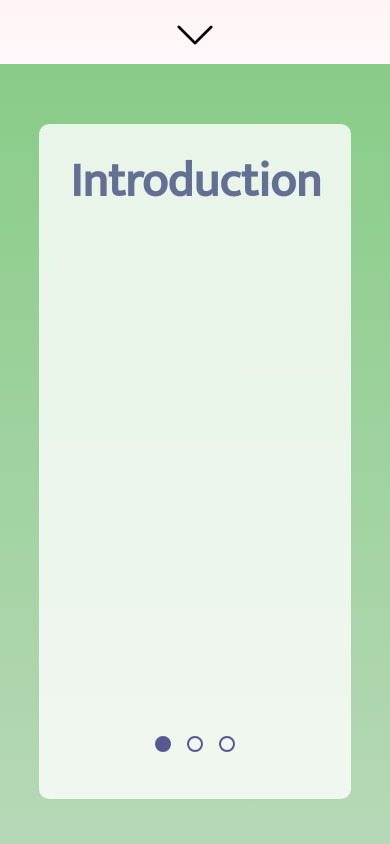
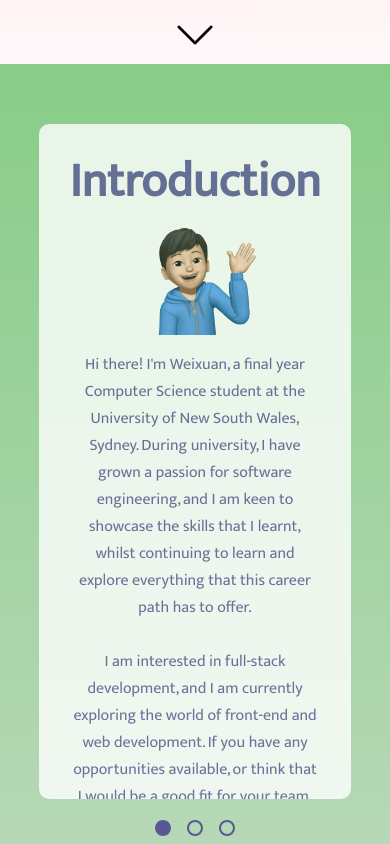
Before and after one commit to weixuanli3/weixuanli3.github.io, a plain HTML site: page index.html in a window 390 px wide. Shown: the part 780-1624 px from the top of the page. Drawn offline with Linux system fonts and the light colour scheme.

Commit message:
feat: added introduction

```diff
--- a/index.html
+++ b/index.html
@@ -59,8 +59,7 @@
                 </div>
             </div>
             <!--arrow-->
-            <div class="arrow_about">
-                <div class="about_hide">About me</div>
+            <div class="arrow_next">
                 <a href="#about"><img src="resources/images/down_arrow.png" alt="arrow" width="40" height="40"></a>
             </div>
         </section>
@@ -71,9 +70,17 @@
                 <div id="slide1-intro" class="slide">
                     <div class="slide_box">
                         <h1>Introduction</h1>
+                        <img src="resources/images/avatar_hi.png" alt="Hi!" class="avatar_hi">
+                        <p class="intro">
+                            Hi there! I'm Weixuan, a final year Computer Science student at the University of New South Wales, Sydney.
+                            During university, I have grown a passion for software engineering, and I am keen to showcase the skills that
+                            I learnt, whilst continuing to learn and explore everything that this career path has to offer. <br> <br>
+                            I am interested in full-stack development, and I am currently exploring the world of front-end and web development.
+                            If you have any opportunities available, or think that I would be a good fit for your team, feel free to reach out to me!
+
+                        </p>
                     </div>
-                    <div class="arrow_contact">
-                        <div class="contact_hide">Contact me</div>
+                    <div class="arrow_next">
                         <a href="#contact"><img src="resources/images/down_arrow.png" alt="arrow" width="40" height="40"></a>
                     </div>
                 </div>
@@ -81,8 +88,7 @@
                     <div class="slide_box">
                         <h1>My hobbies</h1>
                     </div>
-                    <div class="arrow_contact">
-                        <div class="contact_hide">Contact me</div>
+                    <div class="arrow_next">
                         <a href="#contact"><img src="resources/images/down_arrow.png" alt="arrow" width="40" height="40"></a>
                     </div>
                 </div>
@@ -90,8 +96,7 @@
                     <div class="slide_box">
                         <h1>My experience</h1>
                     </div>
-                    <div class="arrow_contact">
-                        <div class="contact_hide">Contact me</div>
+                    <div class="arrow_next">
                         <a href="#contact"><img src="resources/images/down_arrow.png" alt="arrow" width="40" height="40"></a>
                     </div>
                 </div>
--- a/styles.css
+++ b/styles.css
@@ -263,27 +263,14 @@ body {
     box-shadow: inset 180px 0 0 0 var(--orange);
 }
 
-.arrow_about {
+.arrow_next {
     bottom: 10px;
     cursor: pointer;
     transition: transform 0.5s;
 }
 
-.arrow_about:hover {
+.arrow_next:hover {
     transform: scale(1.2);
-}
-
-.about_hide {
-    position: absolute;
-    bottom: 40px;
-    width: 12ch;
-    left: -1.5ch;
-    opacity: 0;
-    transition: opacity 0.2s ease-in;
-}
-
-.arrow_about:hover .about_hide {
-    opacity: 1;
 }
 
 /* ================================================================
@@ -341,7 +328,7 @@ body {
 
 .flickity-page-dots {
     position: absolute;
-    bottom: 18dvh;
+    bottom: 8dvh;
 }
 /* white circles */
 .flickity-page-dots .dot {
@@ -370,41 +357,50 @@ body {
     opacity: 0.8;
     margin: auto;
     border-radius: 10px;
+    display: flex;
+    flex-direction: row;
+    flex-wrap: wrap;
+    align-items: start;
+    justify-content: space-evenly;
+    overflow-y: auto;
+    overflow-x: hidden;
 }
 
 #about h1 {
     text-align: center;
     color: var(--dark-purple);
     font-size: 3rem;
-    margin-top: 0;
+    margin: 0;
+    width: 100%;
+    line-height: 3.5rem;
     padding-top: 30px;
-    width: 80%;
-    margin: auto;
-    line-height: 3.5rem;
-    padding-bottom: 30px;
 }
 
-.arrow_contact {
-    bottom: 10px;
-    cursor: pointer;
-    transition: transform 0.5s;
+#about .avatar_hi {
+    height: auto;
+    width: 40%;
+    max-width: 300px;
 }
 
-.arrow_contact:hover {
-    transform: scale(1.2);
+#about .intro {
+    width: 50%;
+    color: var(--dark-purple);
+    font-size: 1rem;
+    margin-bottom: 10px;
+    padding-right: 50px;
 }
 
-.contact_hide {
-    position: absolute;
-    bottom: 40px;
-    width: 12ch;
-    left: -2.1ch;
-    opacity: 0;
-    transition: opacity 0.2s ease-in;
-}
+@media screen and (max-width: 800px) {
+    #about .slide_box {
+        align-items: center;
+        justify-content: center;
+    }
 
-.arrow_contact:hover .contact_hide {
-    opacity: 1;
+    #about .intro {
+        width: 80%;
+        padding: 0;
+        text-align: center;
+    }
 }
 
 /* ================================================================
```
